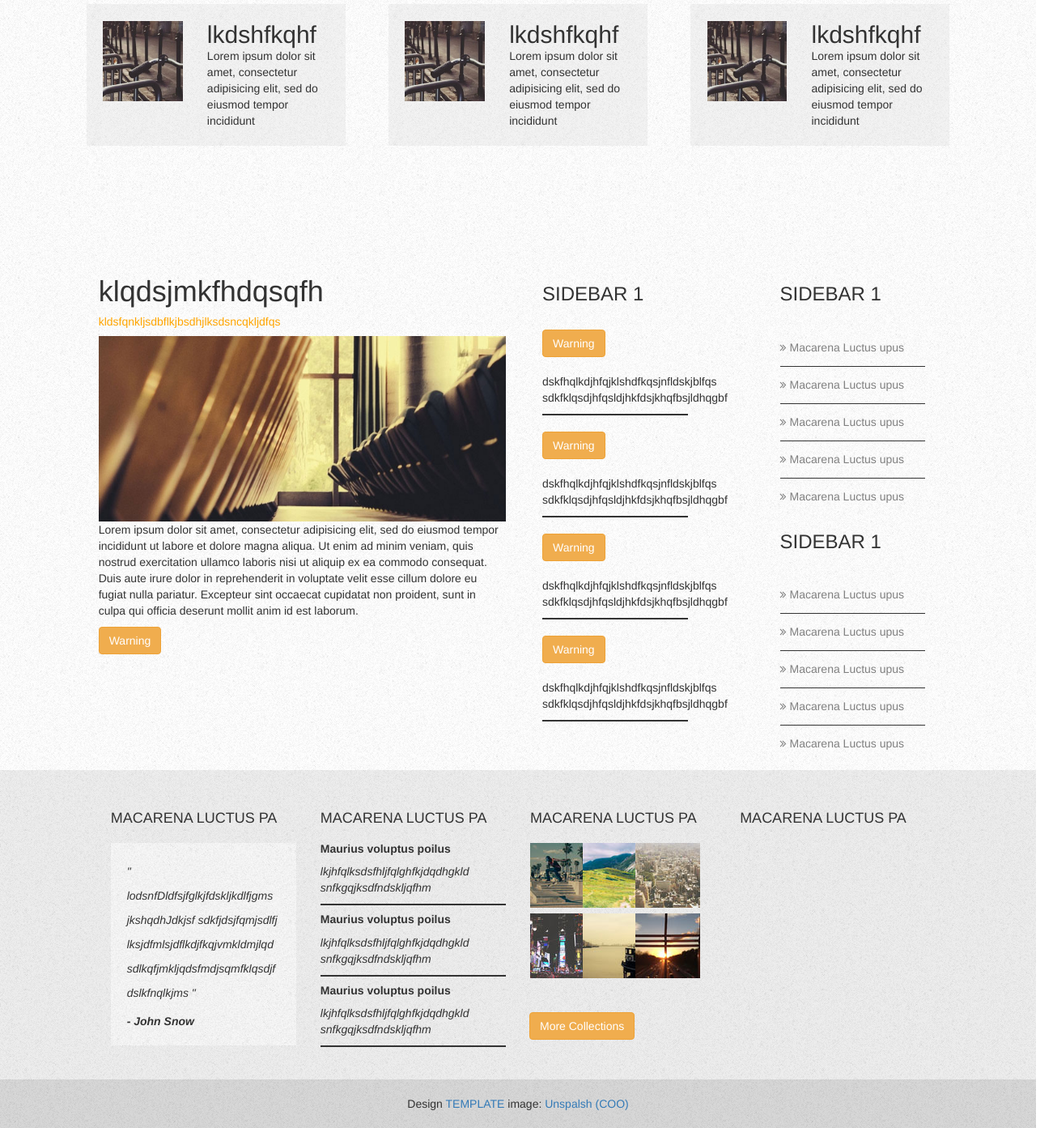
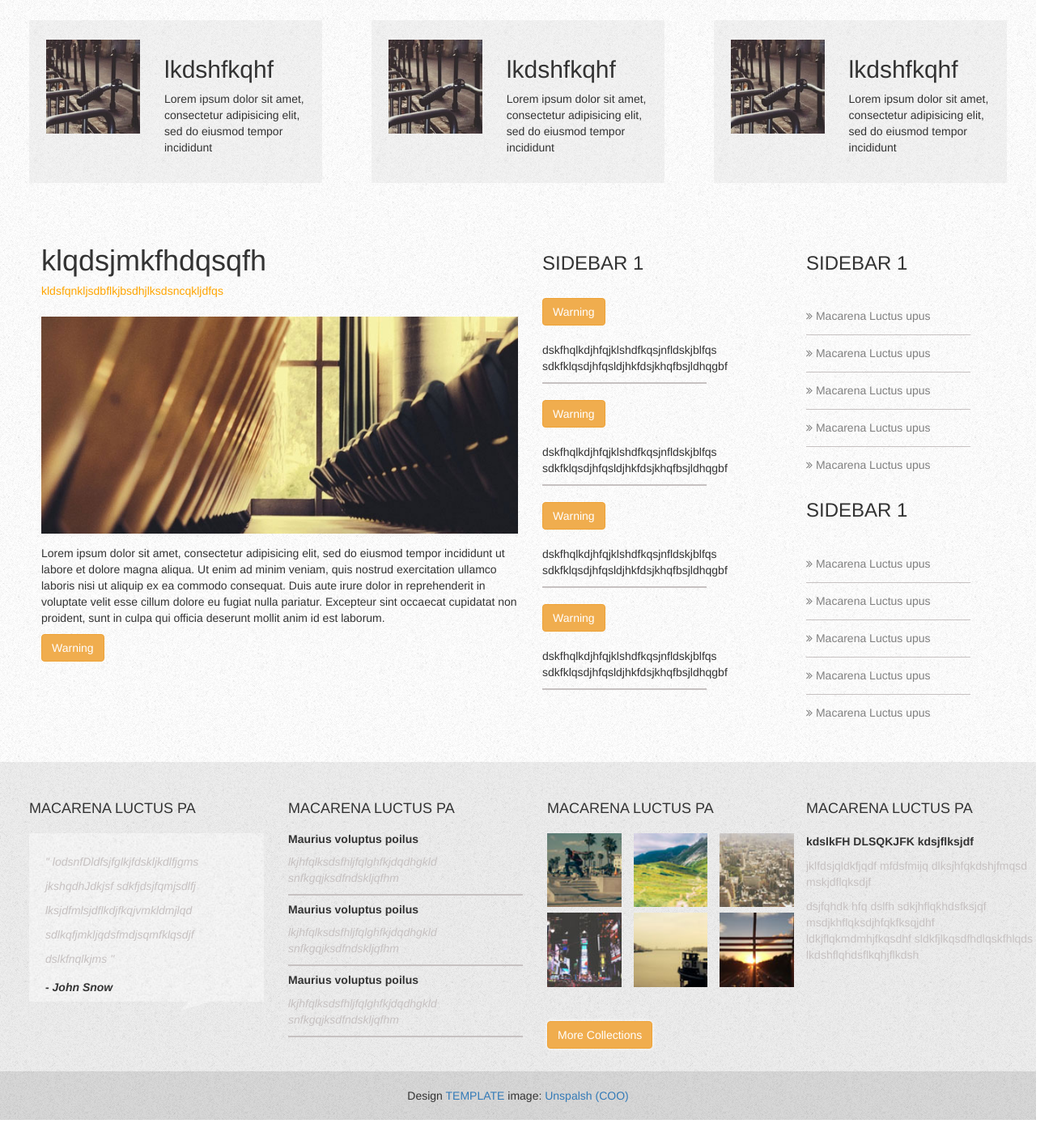
Before and after one commit to xavier2042/challenge6, a plain HTML site: page index.html in a window 1280 px wide. Shown: the part 1058-2451 px from the top of the page at 81% size, 1301 px wide, since content can reach past the window. Drawn offline with Linux system fonts and the light colour scheme.

Commit message:
finition petit problème cote droit

```diff
--- a/css/style.css
+++ b/css/style.css
@@ -8,15 +8,18 @@
 .no-margin{
   margin:0;
 }
-.padding{
+.padding-row{
+  padding:2em 0;
+}
+.margin{
+  margin: 0 1.5em;
+}
+.paddingvignettes{
   width: 30%;
   padding:2% 0.5%;
 }
 .orange {
   color:orange;
-}
-.espace{
-  margin-bottom: 10em ;
 }
 .padding-mid{
   margin:0 5%;
@@ -24,15 +27,23 @@
 .padding h2, .padding p{
   margin:0;
 }
+
 #titre{
   color:white;
   padding-bottom: 25px;
+}
+#img2{
+  margin: 1em 0;
+  width: 100%;
 }
 .bgBlue{
   background: url("../images/header.png");
 }
 .bggrey{
   background: url("../images/fond.png");
+}
+.grey{
+  color:#C6C1C1;
 }
 nav a{
   color:white;
@@ -58,12 +69,6 @@ nav div{
 .img2{
   width: 100%;
 }
-.padd{
-  padding: 3em 0;
-}
-.miniart{
-
-}
 .border-fine{
   border: solid 1px;
 }
@@ -83,6 +88,7 @@ nav div{
   color: grey;
 }
 .ligne {
+  color:#C6C1C1;
   border-bottom: solid 1px;
 }
 .top{
@@ -90,24 +96,22 @@ nav div{
 }
 .bggreyfonce{
   background: url("../images/bas.png");
-  padding:30px 0;
 }
 .bggreyfonce h4{
   margin:20px 0;
 }
-.paraf p{
-
+.citation {
+  background:url("../images/citationbulle.png"); background-size: cover;
+  padding: 20px;
+  font-style: oblique;
+}
+.citation p{
   line-height: 30px;
 }
 .bggreytresfonce{
   background: url("../images/footer.png");
   text-align: center;
   padding:20px 0;
-}
-.paraf {
-  background: url("../images/citation.jpg");
-  padding: 20px;
-  font-style: oblique;
 }
 .liste li{
   list-style: none;
@@ -121,10 +125,15 @@ nav div{
 .grille{
   margin-top: 0.5em;
 }
-.grilleImg div{
-  width: 25%;
+.grille div{
+  padding-right: 0px;
+}
+.grille img{
+  width:100%;
 }
 .collections{
-  margin-left:1em;
   margin-top: 3em;
+  box-shadow: 0 0 5px;
 }
+.collections a{
+}
--- a/index.html
+++ b/index.html
@@ -9,16 +9,14 @@
   </head>
   <body>
     <div class="container-fluid bggrey">
-
       <!-- Header -->
       <div class="row bgBlue">
+
+        <div class="margin">
         <h1 id="titre" class="text-center">SKYNET</h1>
-
-          <div class="col-md-10 col-md-offset-1">
-
+          <div class="col-md-12">
           <nav>
             <div  class="row no-margin">
-
               <div class="col-md-2 col-md-offset-1">
                 <a href="#">HOMEPAGE</a>
               </div>
@@ -39,17 +37,35 @@
           <img id="img" src="images/pics01.jpg" alt="" />
           </div>
         </div>
-      <!-- header -->
+      </div>
+      <!-- Fin header -->
 
       <!-- article -->
+      <div class="row padding-row margin">
+        <div class="col-md-12 no-padding">
           <div class="row">
-      <div class="col-md-10 col-md-offset-1 padd">
-
-      <div class="row">
-
             <div class="col-md-3">
               <h2 >tetuyqstuts</h2>
-        <p class="gras">. Duis aute irure dolor in reprehenderit in voluptate velit esse cillum dolore eu fugiat nulla pariatur.deserunt mollit anim id est laborum</p>
+              <p class="gras">
+                . Duis aute irure dolor in reprehenderit in voluptate velit esse cillum dolore eu fugiat nulla pariatur.deserunt mollit anim id est laborum</p>
+              <p>
+                Lorem ipsum dolor sit amet, consectetur adipisicing elit, sed do eiusmod tempor incididunt ut   labore et dolore magna aliqua. Ut enim ad minim veniam, .
+              </p>
+              <button type="button" class="btn btn-warning">Warning</button>
+            </div>
+            <div class="col-md-3">
+              <h2 >tetuyqstuts</h2>
+              <p class="gras">
+                . Duis aute irure dolor in reprehenderit in voluptate velit esse cillum dolore  eu fugiat nulla pariatur.deserunt mollit anim id est laborum</p>
+              <p>
+                Lorem ipsum dolor sit amet, consectetur adipisicing elit, sed do eiusmod tempor incididunt ut   labore et dolore magna aliqua. Ut enim ad minim veniam, .
+              </p>
+              <button type="button" class="btn btn-warning">Warning</button>
+            </div>
+            <div class="col-md-3">
+              <h2 >tetuyqstuts</h2>
+              <p class="gras">
+                . Duis aute irure dolor in reprehenderit in voluptate velit esse cillum dolore eu fugiat nulla pariatur.deserunt mollit anim id est laborum</p>
               <p>
                 Lorem ipsum dolor sit amet, consectetur adipisicing elit, sed do eiusmod tempor incididunt ut labore et dolore magna aliqua. Ut enim ad minim veniam, .
               </p>
@@ -57,23 +73,8 @@
             </div>
             <div class="col-md-3">
               <h2 >tetuyqstuts</h2>
-        <p class="gras">. Duis aute irure dolor in reprehenderit in voluptate velit esse cillum dolore eu fugiat nulla pariatur.deserunt mollit anim id est laborum</p>
-        <p>
-          Lorem ipsum dolor sit amet, consectetur adipisicing elit, sed do eiusmod tempor incididunt ut labore et dolore magna aliqua. Ut enim ad minim veniam, .
-        </p>
-        <button type="button" class="btn btn-warning">Warning</button>
-      </div>
-      <div class="col-md-3">
-        <h2 >tetuyqstuts</h2>
-        <p class="gras">. Duis aute irure dolor in reprehenderit in voluptate velit esse cillum dolore eu fugiat nulla pariatur.deserunt mollit anim id est laborum</p>
-        <p>
-          Lorem ipsum dolor sit amet, consectetur adipisicing elit, sed do eiusmod tempor incididunt ut labore et dolore magna aliqua. Ut enim ad minim veniam, .
-        </p>
-        <button type="button" class="btn btn-warning">Warning</button>
-      </div>
-      <div class="col-md-3">
-        <h2 >tetuyqstuts</h2>
-        <p class="gras">. Duis aute irure dolor in reprehenderit in voluptate velit esse cillum dolore eu fugiat nulla pariatur.deserunt mollit anim id est laborum</p>
+              <p class="gras">
+                . Duis aute irure dolor in reprehenderit in voluptate velit esse cillum dolore eu fugiat nulla pariatur.deserunt mollit anim id est laborum</p>
               <p>
                 Lorem ipsum dolor sit amet, consectetur adipisicing elit, sed do eiusmod tempor incididunt ut labore et dolore magna aliqua. Ut enim ad minim veniam, .
               </p>
@@ -81,14 +82,24 @@
             </div>
           </div>
         </div>
-
       </div>
-    <!-- article -->
+    <!-- Fin article -->
 
     <!-- vignettes -->
-    <div class="row">
-      <div class="col-md-10 col-md-offset-1 no-padding espace">
-        <div class="col-md-4 article padding ">
+    <div class="row margin padding-row">
+      <div class="col-md-12 no-padding espace">
+        <div class="col-md-4 article paddingvignettes ">
+          <div class="col-md-5">
+            <img class="img2" src="../images/pics04.jpg" alt="" />
+          </div>
+          <div class="col-md-7">
+            <h2>lkdshfkqhf</h2>
+            <p>
+              Lorem ipsum dolor sit amet, consectetur adipisicing elit, sed do eiusmod tempor incididunt
+            </p>
+          </div>
+        </div>
+        <div class="col-md-4 article paddingvignettes padding-mid">
           <div class="col-md-5">
             <img class="img2" src="../images/pics04.jpg" alt="" />
           </div>
@@ -98,7 +109,7 @@
               Lorem ipsum dolor sit amet, consectetur adipisicing elit, sed do eiusmod tempor incididunt
           </div>
         </div>
-        <div class="col-md-4 article padding padding-mid">
+        <div class="col-md-4 article paddingvignettes">
           <div class="col-md-5">
             <img class="img2" src="../images/pics04.jpg" alt="" />
           </div>
@@ -108,62 +119,51 @@
               Lorem ipsum dolor sit amet, consectetur adipisicing elit, sed do eiusmod tempor incididunt
           </div>
         </div>
-        <div class="col-md-4 article padding">
-          <div class="col-md-5">
-            <img class="img2" src="../images/pics04.jpg" alt="" />
-          </div>
-          <div class="col-md-7">
-            <h2>lkdshfkqhf</h2>
-            <p>
-              Lorem ipsum dolor sit amet, consectetur adipisicing elit, sed do eiusmod tempor incididunt
       </div>
     </div>
-
-      </div>
-
-    </div>
-    <!-- article vignette -->
-    <div class="row">
-      <div class="col-md-10 col-md-offset-1 no-padding">
-      <div class="col-md-6">
+    <!-- Fin vignettes -->
+    <!-- articles vignettes -->
+    <div class="row margin padding-row">
+      <div class="col-md-12">
+        <div class="col-md-6 no-padding">
           <h1>klqdsjmkfhdqsqfh</h1>
           <h5 class="orange">kldsfqnkljsdbflkjbsdhjlksdsncqkljdfqs</h5>
-        <img class="img2" src="../images/pics03.jpg" alt="" />
+          <img id="img2" src="../images/pics03.jpg" alt="" />
           <p>
             Lorem ipsum dolor sit amet, consectetur adipisicing elit, sed do eiusmod tempor incididunt ut labore et dolore magna aliqua. Ut enim ad minim veniam, quis nostrud exercitation ullamco laboris nisi ut aliquip ex ea commodo consequat. Duis aute irure dolor in reprehenderit in voluptate velit esse cillum dolore eu fugiat nulla pariatur. Excepteur sint occaecat cupidatat non proident, sunt in culpa qui officia deserunt mollit anim id est laborum.
           </p>
           <button type="button" class="btn btn-warning">Warning</button>
-
         </div>
         <div class="col-md-6 top">
           <div class="col-md-5 col-md-offset listeArt">
-
             <h3>SIDEBAR 1</h3>
             <button type="button" class="btn btn-warning">Warning</button>
             <p>
               dskfhqlkdjhfqjklshdfkqsjnfldskjblfqs
               sdkfklqsdjhfqsldjhkfdsjkhqfbsjldhqgbf
             </p>
-          <div class="border-fine"></div>
+            <div class="border-fine grey"></div>
 
             <button type="button" class="btn btn-warning">Warning</button>
             <p>
               dskfhqlkdjhfqjklshdfkqsjnfldskjblfqs
               sdkfklqsdjhfqsldjhkfdsjkhqfbsjldhqgbf
             </p>
-          <div class="border-fine"></div>
+            <div class="border-fine grey"></div>
+
             <button type="button" class="btn btn-warning">Warning</button>
             <p>
               dskfhqlkdjhfqjklshdfkqsjnfldskjblfqs
               sdkfklqsdjhfqsldjhkfdsjkhqfbsjldhqgbf
             </p>
-          <div class="border-fine"></div>
+            <div class="border-fine grey"></div>
+
             <button type="button" class="btn btn-warning">Warning</button>
             <p>
               dskfhqlkdjhfqjklshdfkqsjnfldskjblfqs
               sdkfklqsdjhfqsldjhkfdsjkhqfbsjldhqgbf
             </p>
-          <div class="border-fine"></div>
+            <div class="border-fine grey"></div>
           </div>
           <div class="col-md-5 col-md-offset-2 listArt">
             <h3>SIDEBAR 1</h3>
@@ -174,6 +174,7 @@
               <li class="ligne"><a href="#"><i class="fa fa-angle-double-right"></i> Macarena Luctus upus </a></li>
               <li><a href="#"><i class="fa fa-angle-double-right"></i> Macarena Luctus upus </a></li>
             </ul>
+
             <h3>SIDEBAR 1</h3>
             <ul class="sidebar">
               <li class="ligne"><a href="#"><i class="fa fa-angle-double-right"></i> Macarena Luctus upus </a></li>
@@ -183,18 +184,18 @@
               <li><a href="#"><i class="fa fa-angle-double-right"></i> Macarena Luctus upus </a></li>
             </ul>
           </div>
-
-      </div>
-
         </div>
       </div>
+    </div>
+    <!-- fin article vignette -->
     <!-- bas de page -->
     <div class="row bggreyfonce">
-      <div class="col-md-10 col-md-offset-1">
+    <div class="">
+      <div class="col-md-12 margin padding-row">
         <div class="col-md-3">
           <h4>MACARENA LUCTUS PA</h4>
-          <div class="paraf">
-            <p>
+          <div class="citation">
+            <p class="grey">
               " lodsnfDldfsjfglkjfdskljkdlfjgms
               jkshqdhJdkjsf sdkfjdsjfqmjsdlfj
               lksjdfmlsjdflkdjfkqjvmkldmjlqd
@@ -208,31 +209,31 @@
           <h4>MACARENA LUCTUS PA</h4>
           <ul>
             <li><h5>Maurius voluptus poilus</h5>
-            <p>
+            <p class="grey">
               lkjhfqlksdsfhljfqlghfkjdqdhgkld
               snfkgqjksdfndskljqfhm
             </p>
-            <div class="border-fine"></div>
+            <div class="border-fine grey"></div>
             </li>
             <li><h5>Maurius voluptus poilus</h5>
-          <p>
+            <p class="grey">
               lkjhfqlksdsfhljfqlghfkjdqdhgkld
               snfkgqjksdfndskljqfhm
             </p>
-          <div class="border-fine"></div>
+            <div class="border-fine grey"></div>
             </li>
             <li><h5>Maurius voluptus poilus</h5>
-        <p>
+            <p class="grey">
               lkjhfqlksdsfhljfqlghfkjdqdhgkld
               snfkgqjksdfndskljqfhm
             </p>
-        <div class="border-fine"></div>
+            <div class="border-fine grey"></div>
             </li>
           </ul>
         </div>
         <div class="col-md-3">
           <h4>MACARENA LUCTUS PA</h4>
-          <div class="row grilleImg">
+          <div class="row grille">
             <div class="col-md-4">
               <img src="images/pics07.jpg" alt="" />
             </div>
@@ -243,8 +244,8 @@
               <img src="images/pics09.jpg" alt="" />
             </div>
           </div>
-          <div class="row grilleImg grille">
-            <div class="col-md-4 ">
+          <div class="row grille">
+            <div class="col-md-4">
               <img src="images/pics10.jpg" alt="" />
             </div>
             <div class="col-md-4">
@@ -254,22 +255,39 @@
               <img src="images/pics12.jpg" alt="" />
             </div>
           </div>
-          <div class="row">
             <button type="button" class="btn btn-warning collections">More Collections</button>
-          </div>
         </div>
         <div class="col-md-3">
           <h4>MACARENA LUCTUS PA</h4>
+          <p class="gras">
+            kdslkFH DLSQKJFK
+            kdsjflksjdf
+          </p>
+          <p class="grey">
+            jklfdsjqldkfjqdf mfdsfmijq
+            dlksjhfqkdshjfmqsd
+            mskjdflqksdjf
+          </p>
+          <p class="grey">
+            dsjfqhdk hfq dslfh
+            sdkjhflqkhdsfksjqf
+            msdjkhflqksdjhfqkfksqjdhf
+            ldkjflqkmdmhjfkqsdhf
+            sldkfjlkqsdfhdlqskfhlqds
+            lkdshflqhdsflkqhjflkdsh
+          </p>
         </div>
       </div>
     </div>
+  </div>
+    <!-- fin bas de page -->
     <!-- footer -->
     <div class="row bggreytresfonce">
         <span>Design <a href="#">TEMPLATE </a>image: <a href="#">Unspalsh </a><a href="#">(COO)</a></span>
     </div>
+    <!-- fin footer -->
   </div>
-
-
-
+  </div>
   </body>
 </html>
+</div>
```
Also changed, not shown: images/citationbulle.png (added). Lines whose indentation alone changed are shown as unchanged.
